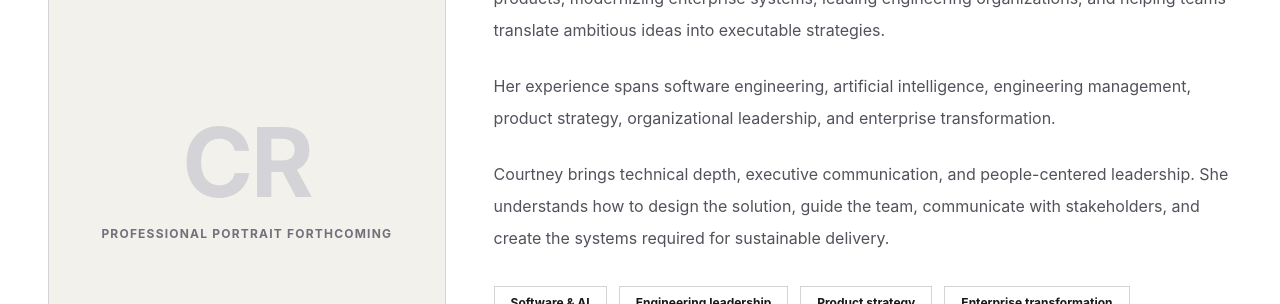
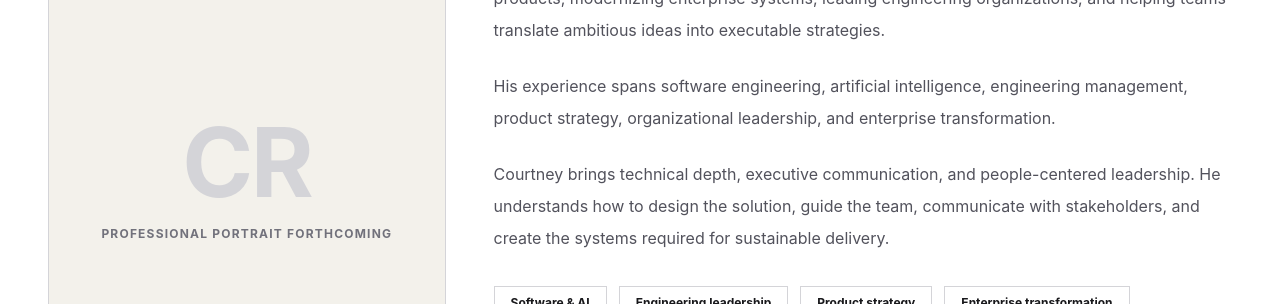
Before and after one commit to GitFitDev/thrive-forward, a Next.js app in the folder apps/website/: page /about in a window 1280 px wide. Shown: the part 194-498 px from the top of the page. Built offline with nearby package versions, Linux system fonts and the light colour scheme; no server answers.

Commit message:
chore: updates language for pronouns

```diff
--- a/apps/website/src/app/about/page.tsx
+++ b/apps/website/src/app/about/page.tsx
@@ -1,5 +1,5 @@
+import { FinalCta, PageHero, SectionHeader } from '@org/components/site';
 import type { Metadata } from 'next';
-import { FinalCta, PageHero, SectionHeader } from '@org/components/site';
 export const metadata: Metadata = {
   title: 'About Courtney Revada & ThriveForward',
   description:
@@ -39,13 +39,13 @@ export default function AboutPage() {
                 translate ambitious ideas into executable strategies.
               </p>
               <p>
-                Her experience spans software engineering, artificial
+                His experience spans software engineering, artificial
                 intelligence, engineering management, product strategy,
                 organizational leadership, and enterprise transformation.
               </p>
               <p>
                 Courtney brings technical depth, executive communication, and
-                people-centered leadership. She understands how to design the
+                people-centered leadership. He understands how to design the
                 solution, guide the team, communicate with stakeholders, and
                 create the systems required for sustainable delivery.
               </p>
```
